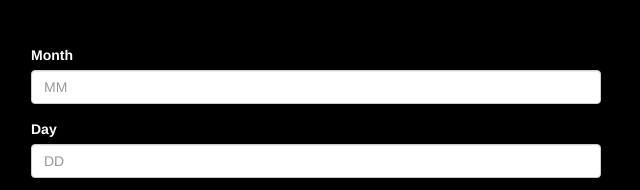
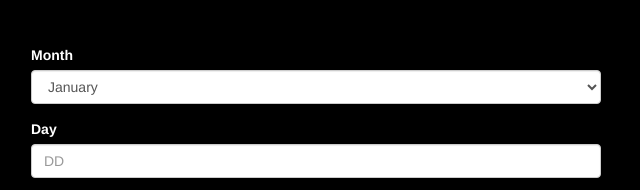
Before and after one commit to AtharvaLarva/Phases, a plain HTML site: page date-entry.html in a window 1280 px wide. Shown: the part 180-370 px from the top of the page, 324-964 px from the left. Drawn offline with nearby package versions, Linux system fonts and the light colour scheme.

Commit message:
Added a dropdown for the months

```diff
--- a/date-entry.html
+++ b/date-entry.html
@@ -22,8 +22,6 @@
         width:50%;
         margin:auto;
       }
-
-
 
     </style>
 
@@ -59,7 +57,20 @@
       <form class="center">
         <div class="form-group">
           <label for="Month">Month</label>
-          <input type="text" class="form-control" id="month" placeholder="MM">
+          <select class="form-control" id="month">
+            <option>January</option>
+            <option>February</option>
+            <option>March</option>
+            <option>April</option>
+            <option>May</option>
+            <option>June</option>
+            <option>July</option>
+            <option>August</option>
+            <option>September</option>
+            <option>October</option>
+            <option>November</option>
+            <option>December</option>
+          </select>
         </div>
         <div class="form-group">
           <label for="Day">Day</label>
```
